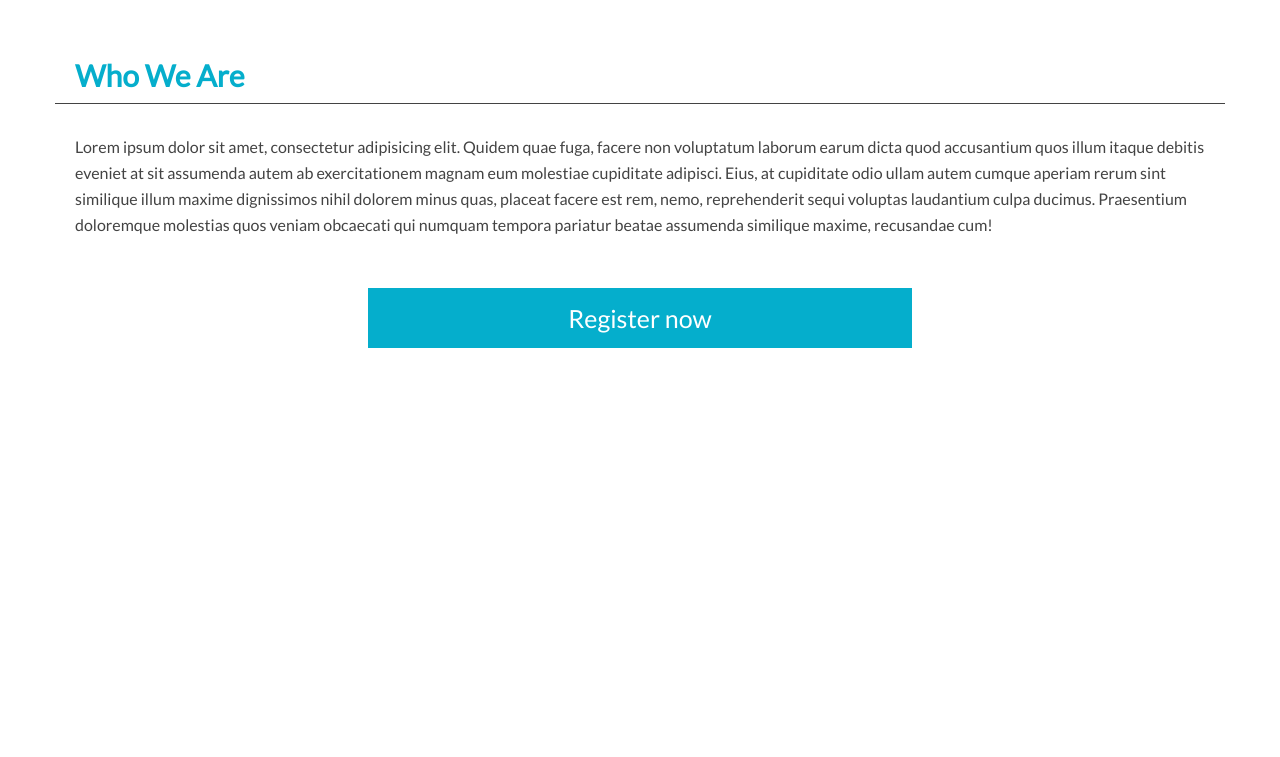
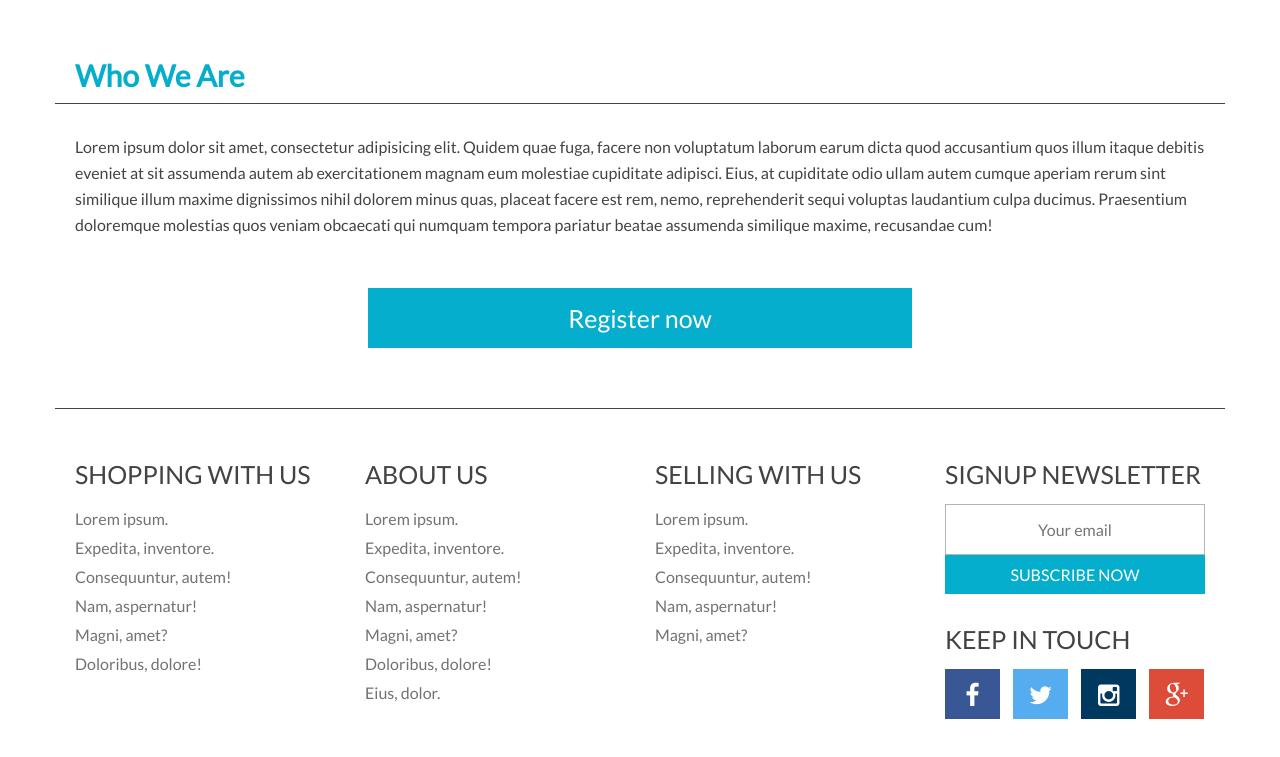
Before and after one commit to ilmitro/Gift, a website: page index.html in a window 1280 px wide. Shown: the part 2220-2977 px from the top of the page. Before the commit the page ends 2628 px from the top, so only its background shows below. Drawn offline with Linux system fonts and the light colour scheme.

Commit message:
footer-ok

```diff
--- a/index.html
+++ b/index.html
@@ -537,8 +537,58 @@
   </main>
 
   <footer class="footer-page">
+    <div class="row">
+      <div class="col-3">
+        <div class="footer-page__title">Shopping with us</div>
+        <ul class="footer-page__list">
+          <li class="footer-page__item"><a class="footer-page__link link" href="#">Lorem ipsum.</a></li>
+          <li class="footer-page__item"><a class="footer-page__link link" href="#">Expedita, inventore.</a></li>
+          <li class="footer-page__item"><a class="footer-page__link link" href="#">Consequuntur, autem!</a></li>
+          <li class="footer-page__item"><a class="footer-page__link link" href="#">Nam, aspernatur!</a></li>
+          <li class="footer-page__item"><a class="footer-page__link link" href="#">Magni, amet?</a></li>
+          <li class="footer-page__item"><a class="footer-page__link link" href="#">Doloribus, dolore!</a></li>
+        </ul>
+      </div>
 
+      <div class="col-3">
+        <div class="footer-page__title">About us</div>
+        <ul class="footer-page__list">
+          <li class="footer-page__item"><a class="footer-page__link link" href="#">Lorem ipsum.</a></li>
+          <li class="footer-page__item"><a class="footer-page__link link" href="#">Expedita, inventore.</a></li>
+          <li class="footer-page__item"><a class="footer-page__link link" href="#">Consequuntur, autem!</a></li>
+          <li class="footer-page__item"><a class="footer-page__link link" href="#">Nam, aspernatur!</a></li>
+          <li class="footer-page__item"><a class="footer-page__link link" href="#">Magni, amet?</a></li>
+          <li class="footer-page__item"><a class="footer-page__link link" href="#">Doloribus, dolore!</a></li>
+          <li class="footer-page__item"><a class="footer-page__link link" href="#">Eius, dolor.</a></li>
+        </ul>
+      </div>
 
+      <div class="col-3">
+        <div class="footer-page__title">Selling with us</div>
+        <ul class="footer-page__list">
+          <li class="footer-page__item"><a class="footer-page__link link" href="#">Lorem ipsum.</a></li>
+          <li class="footer-page__item"><a class="footer-page__link link" href="#">Expedita, inventore.</a></li>
+          <li class="footer-page__item"><a class="footer-page__link link" href="#">Consequuntur, autem!</a></li>
+          <li class="footer-page__item"><a class="footer-page__link link" href="#">Nam, aspernatur!</a></li>
+          <li class="footer-page__item"><a class="footer-page__link link" href="#">Magni, amet?</a></li>
+        </ul>
+      </div>
+
+      <div class="col-3">
+        <div class="footer-page__title">Signup newsletter</div>
+        <form class="user-email" name="email" action="">
+          <input class="user-email__input" type="email" placeholder="Your email">
+          <input class="user-email__btn" type="submit" value="Subscribe now">
+        </form>
+
+        <div class="footer-page__title">Keep in touch</div>
+        <a class="social-btn social-btn--fbk link" href="#"><i class="icon-facebook"></i></a>
+        <a class="social-btn social-btn--twr link" href="#"><i class="icon-twitter"></i></a>
+        <a class="social-btn social-btn--ins link" href="#"><i class="icon-instagram"></i></a>
+        <a class="social-btn social-btn--gpl link" href="#"><i class="icon-gplus"></i></a>
+
+      </div><!-- /.col-3 -->
+    </div><!-- /.row -->
 
   </footer>
 
--- a/scss/blocks/_footer-page.scss
+++ b/scss/blocks/_footer-page.scss
@@ -1,5 +1,30 @@
 /* -------- footer-page -------- */
 
 .footer-page {
+  padding: 50px 20px;
+  border-top: 1px solid $color-gray;
 
+  &__title {
+    margin-bottom: 15px;
+    font-size: ($font-size-base + 9);
+    text-transform: uppercase;
+  }
+
+  &__list {
+    margin: 0;
+    padding: 0;
+    list-style: none;
+  }
+
+  &__item {
+    padding: 5px 0;
+  }
+
+  &__link {
+    color: mix($color-gray, #fff, 75%);
+
+    &:hover {
+      text-decoration: underline;
+    }
+  }
 }
--- a/scss/blocks/_link.scss
+++ b/scss/blocks/_link.scss
@@ -3,8 +3,4 @@
 .link {
   text-decoration: none;
   color: $color-gray;
-
-  &--underline:hover {
-    text-decoration: underline;
-  }
 }
--- a/scss/blocks/_nav-main.scss
+++ b/scss/blocks/_nav-main.scss
@@ -54,7 +54,11 @@
     margin-right: 10px;
   }
 
-  &__sub-title { color: $color-brand-red; }
+  &__sub-title {
+    color: $color-brand-red;
+
+    &:hover {text-decoration: underline;}
+  }
 
   &__sub-text {
     margin: 0;
--- a/scss/blocks/_promo.scss
+++ b/scss/blocks/_promo.scss
@@ -48,7 +48,7 @@
   }
 
 
-  // Блок поиска
+  // Форма поиска
 
   &__search {
     padding: 45px;
--- /dev/null
+++ b/scss/blocks/_social-btn.scss
@@ -0,0 +1,34 @@
+/* -------- social-btn -------- */
+
+.social-btn {
+  display: inline-block;
+  padding: 10px;
+  margin-right: 10px;
+  font-size: $font-size-icon-base;
+  color: #fff;
+  transition: transform 0.2s;
+
+  &:hover {
+    transform: scale(1.1);
+  }
+
+  &:last-child {
+    margin-right: 0;
+  }
+
+  &--fbk {
+    background-color: #3A5795;
+  }
+
+  &--twr {
+    background-color: #55ACEE;
+  }
+
+  &--ins {
+    background-color: #00385F;
+  }
+
+  &--gpl {
+    background-color: #DD4B39;
+  }
+}
--- /dev/null
+++ b/scss/blocks/_user-email.scss
@@ -0,0 +1,30 @@
+/* -------- user-email -------- */
+
+.user-email {
+
+  &__input {
+    display: block;
+    width: 100%;
+    padding: 15px;
+    border: 1px solid $color-gray-lighter;
+    text-align: center;
+    outline: 0;
+  }
+
+  &__btn {
+    display: block;
+    width: 100%;
+    margin-bottom: 30px;
+    padding: 10px;
+    border: 0;
+    text-transform: uppercase;
+    background-color: $color-brand-blue;
+    color: #fff;
+    outline: 0;
+    transition: background-color 0.2s;
+
+    &:hover {
+      background-color: $color-brand-blue-darker;
+    }
+  }
+}
--- a/scss/main.scss
+++ b/scss/main.scss
@@ -26,3 +26,6 @@
 @import 'blocks/about';
 @import 'blocks/text-section';
 @import 'blocks/register-btn';
+@import 'blocks/footer-page';
+@import 'blocks/user-email';
+@import 'blocks/social-btn';
```
Also changed, not shown: css/style.css, 2 other files.
